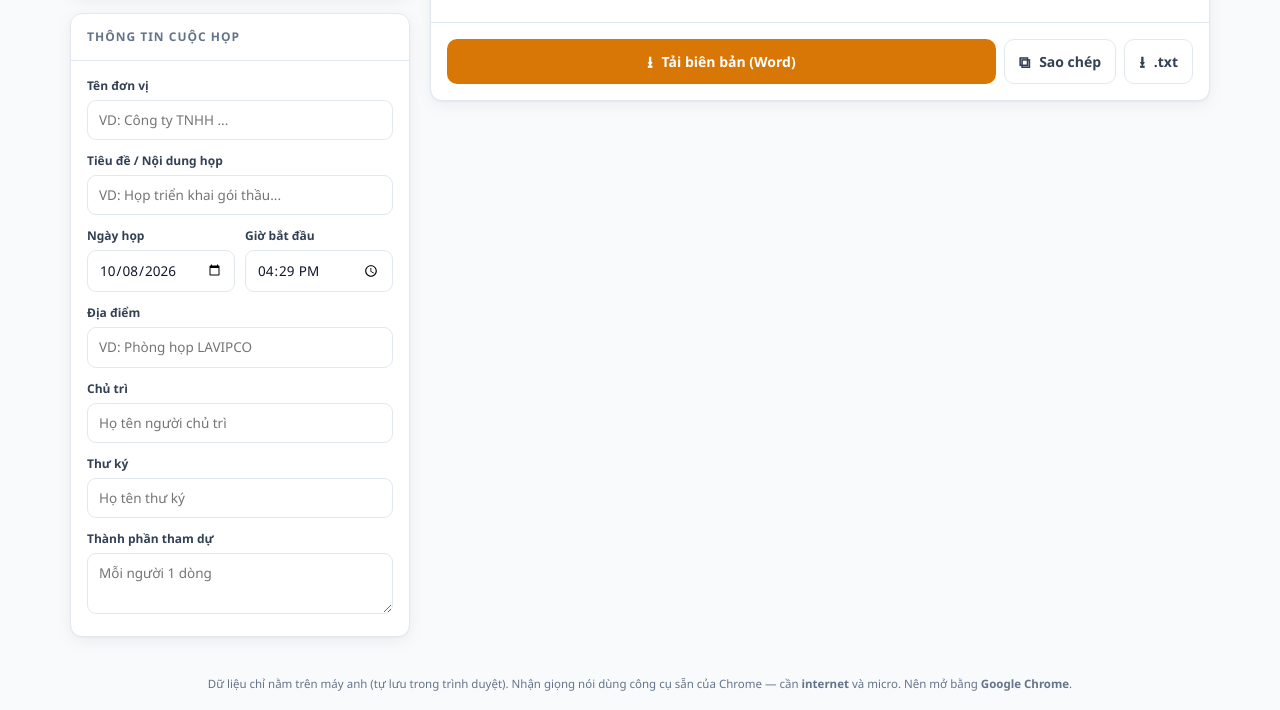
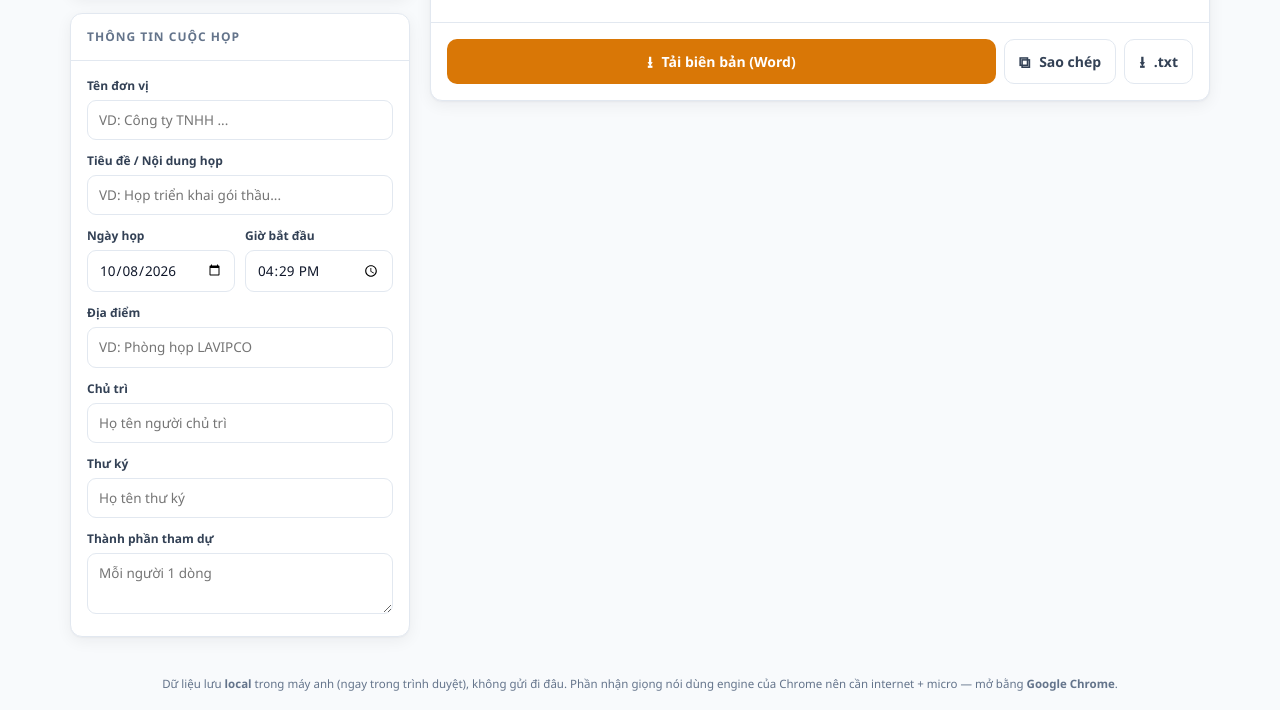
Before and after one commit to neo-era/bien-ban-hop, a website: page index.html in a window 1280 px wide. Shown: the part 375-1085 px from the top of the page. Drawn offline with Linux system fonts and the light colour scheme.

Commit message:
Sửa chân trang: nhấn mạnh dữ liệu lưu local, giữ lưu ý cần internet
Co-Authored-By: Claude Opus 4.8 <noreply@anthropic.com>
Claude-Session: https://claude.ai/code/session_0184cnCr84s9mrK8hf7MDNyk

```diff
--- a/index.html
+++ b/index.html
@@ -145,7 +145,7 @@
   </div>
 </div>
 
-<footer>Dữ liệu chỉ nằm trên máy anh (tự lưu trong trình duyệt). Nhận giọng nói dùng công cụ sẵn của Chrome — cần <b>internet</b> và micro. Nên mở bằng <b>Google Chrome</b>.</footer>
+<footer>Dữ liệu lưu <b>local</b> trong máy anh (ngay trong trình duyệt), không gửi đi đâu. Phần nhận giọng nói dùng engine của Chrome nên cần internet + micro — mở bằng <b>Google Chrome</b>.</footer>
 
 <div class="toast" id="toast"></div>
 
```
